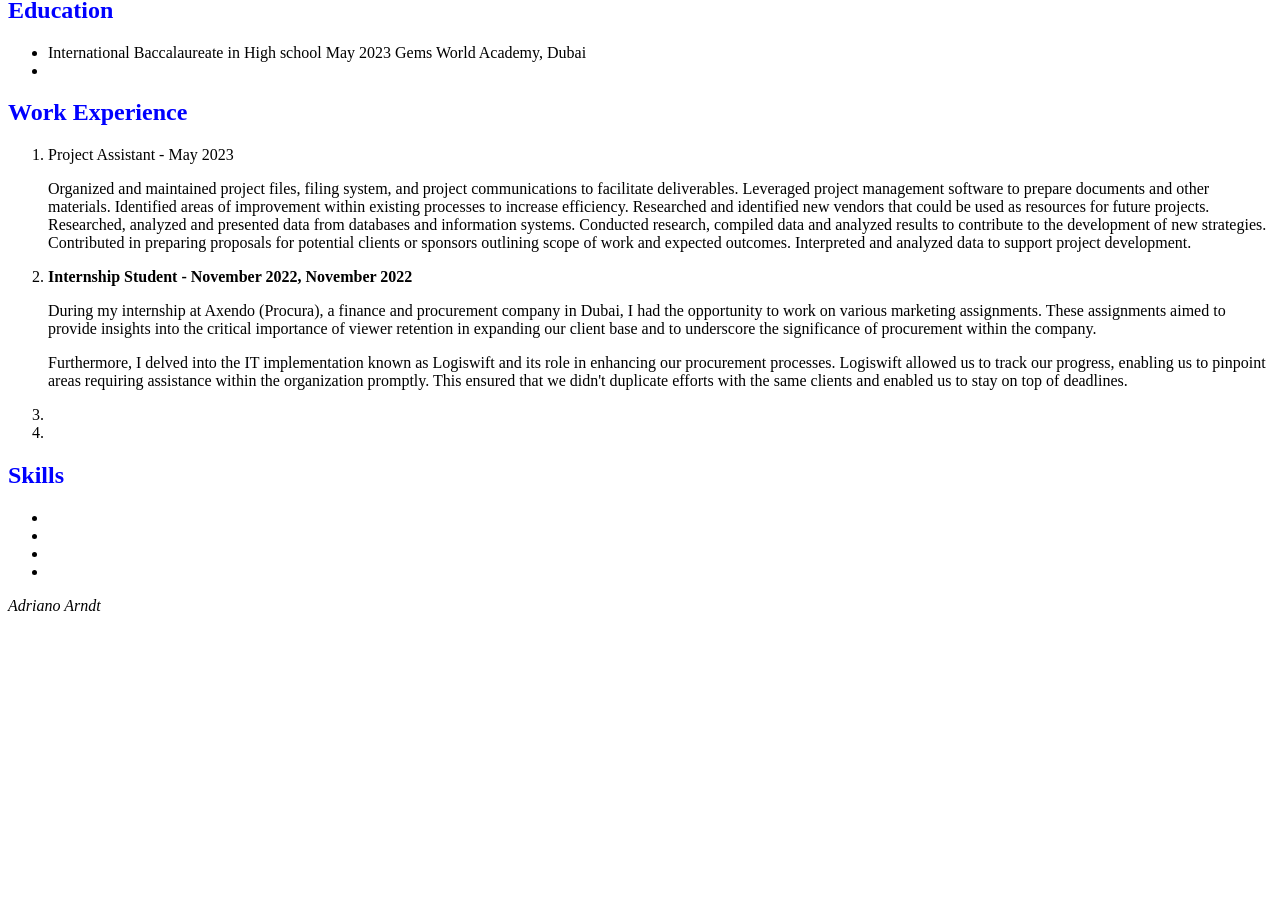
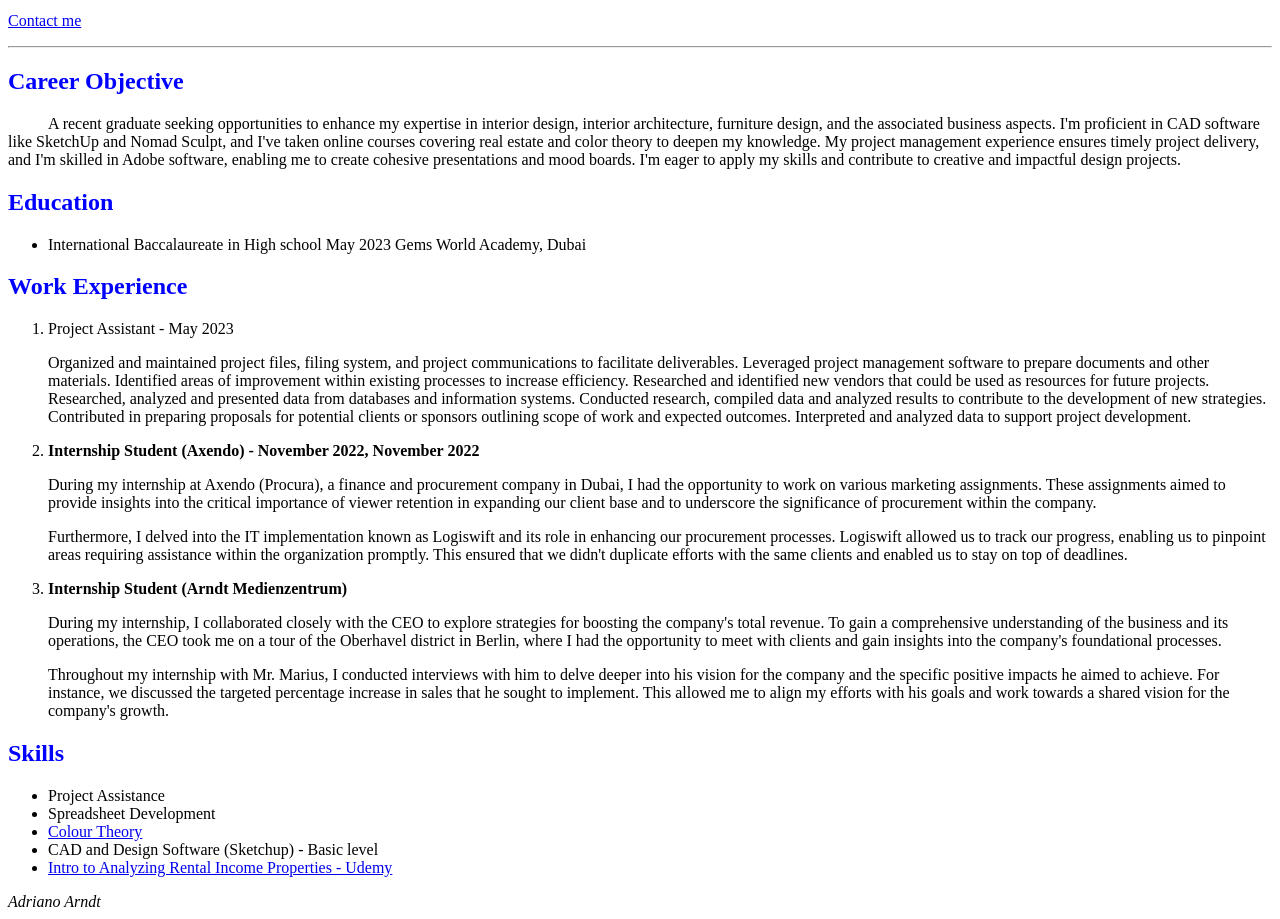
Before and after one commit to Adriano-Arndt/html-resume-2-, a plain HTML site: page index.html in a window 1280 px wide. Shown: the part 226-1145 px from the top of the page. Before the commit the page ends 849 px from the top, so only its background shows below. Drawn offline with Linux system fonts and the light colour scheme.

Commit message:
Update index.html

```diff
--- a/index.html
+++ b/index.html
@@ -3,11 +3,23 @@
 <head>
     <meta charset="UTF-8">
     <title>My Resume</title>
+<div>
+        <img src="./Assest/img/arabian rench 2_20230613_133517_1 (4).jpg" height="150" style="vertical-align: middle;"/>
+    <Span>
+        <h1>Adriano Arndt</h1>
+    </Span>
+</div>
+
+
     <body>
-     <h1>My Resume</h1>
+     <p>
+        <a
+        href="./Assest/img/Screenshot 2025-04-10 at 20.22.46.png">Contact me
+        </a>
+    </p>
     <hr />
          <h2 style="color:blue;">Career Objective</h2>
-            <p>
+            <p style="text-indent: 40px;">
                 A recent graduate seeking opportunities to enhance my expertise in interior design, interior architecture, furniture design, and the associated business aspects. I'm proficient in CAD software like SketchUp and Nomad Sculpt, and I've taken online courses covering real estate and color theory to deepen my knowledge. My project management experience ensures timely project delivery, and I'm skilled in Adobe software, enabling me to create cohesive presentations and mood boards. I'm eager to apply my skills and contribute to creative and impactful design projects.
             </p>
         <h2 style="color:blue;">Education</h2>
@@ -16,7 +28,6 @@
                     May 2023
                     Gems World Academy, Dubai
                     </li>
-                 <li></li>
              </ul>
 
        <h2 style="color:blue;">Work Experience</h2>
@@ -26,7 +37,7 @@
                     Organized and maintained project files, filing system, and project communications to facilitate deliverables. Leveraged project management software to prepare documents and other materials. Identified areas of improvement within existing processes to increase efficiency. Researched and identified new vendors that could be used as resources for future projects. Researched, analyzed and presented data from databases and information systems. Conducted research, compiled data and analyzed results to contribute to the development of new strategies. Contributed in preparing proposals for potential clients or sponsors outlining scope of work and expected outcomes. Interpreted and analyzed data to support project development.
                     </p>
                 <li>
-                    <b>Internship Student - November 2022, November 2022</b>
+                    <b> Internship Student (Axendo) - November 2022, November 2022</b>
                 </li>
                     <p>
                         During my internship at Axendo (Procura), a finance and procurement company in Dubai, I had the opportunity to work on various marketing assignments. These assignments aimed to provide insights into the critical importance of viewer retention in expanding our client base and to underscore the significance of procurement within the company.
@@ -35,17 +46,34 @@
                         Furthermore, I delved into the IT implementation known as Logiswift and its role in enhancing our procurement processes. Logiswift allowed us to track our progress, enabling us to pinpoint areas requiring assistance within the organization promptly. This ensured that we didn't duplicate efforts with the same clients and enabled us to stay on top of deadlines.
                     </p>
 
-                <li></li>
-                <li></li>
+                <li>
+                    <b>Internship Student (Arndt Medienzentrum)</b>
+                     <p>
+                     During my internship, I collaborated closely with the CEO to explore strategies for boosting the company's total revenue. To gain a comprehensive understanding of the business and its operations, the CEO took me on a tour of the Oberhavel district in Berlin, where I had the opportunity to meet with clients and gain insights into the company's foundational processes.
+                     </p>
+
+                     <p>
+                        Throughout my internship with Mr. Marius, I conducted interviews with him to delve deeper into his vision for the company and the specific positive impacts he aimed to achieve. For instance, we discussed the targeted percentage increase in sales that he sought to implement. This allowed me to align my efforts with his goals and work towards a shared vision for the company's growth.
+                     </p>
+                </li>
             </ol>
 
 
         <h2 style="color:blue;">Skills</h2>
             <ul>
-                <li></li>
-                <li></li>
-                <li></li>
-                <li></li>
+                <li>Project Assistance</li>
+                <li>Spreadsheet Development</li>
+                <li><a
+                     href="./Assest/img/Colour Theory.JPG">Colour Theory
+                    </a>
+                </li>
+                <li>
+                    CAD and Design Software (Sketchup) - Basic level</li>
+                <li>
+                    <a
+                    href="./Assest/img/Intro to Analyzing Rental Income Properties - Udemy.jpg">Intro to Analyzing Rental Income Properties - Udemy
+                    </a>
+                </li>
             </ul>
         <footer>
             <address>Adriano Arndt</address>
```
Lines whose indentation alone changed are shown as unchanged.
